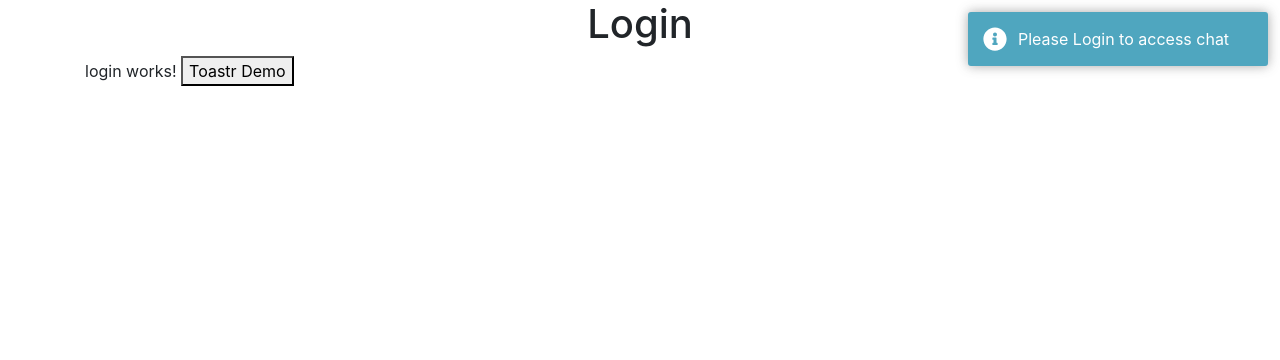
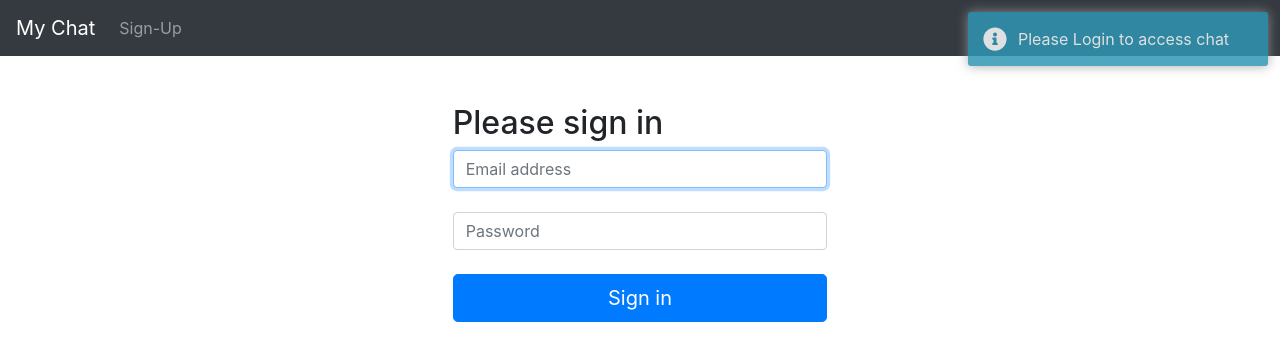
Before and after one commit to ashishpatelcs/Chat-Application, an Angular app: page / in a window 1280 px wide. Shown: the top 360 px of the page. Built offline with nearby package versions, Linux system fonts and the light colour scheme.

Commit message:
added login template

```diff
--- a/src/user/login/login.component.html
+++ b/src/user/login/login.component.html
@@ -1,8 +1,54 @@
-<div class="container">
-  <h1 style="text-align: center">Login</h1>
-  <p>
-    login works!
-    <button (click)="demo()">Toastr Demo</button>
-  </p>
+<nav class="navbar navbar-expand-md navbar-dark bg-dark">
+
+  <a class="navbar-brand" href="/">My Chat</a>
+
+  <button class="navbar-toggler" type="button" data-toggle="collapse" data-target="#navbarSupportedContent" aria-controls="navbarSupportedContent"
+    aria-expanded="false" aria-label="Toggle navigation">
+
+    <span class="navbar-toggler-icon"></span>
+
+  </button>
+
+  <div class="collapse navbar-collapse" id="navbarSupportedContent">
+
+    <ul class="navbar-nav">
+
+      <li class="nav-item">
+
+        <a class="nav-link" (click)="goToSignup()">Sign-Up</a>
+
+      </li>
+
+    </ul>
+
+  </div>
+
+</nav>
+
+<div class="row p-0 m-0">
+
+  <div class="col-sm"></div>
+
+  <div class="col-sm p-5">
+
+    <h2 class="form-signin-heading">Please sign in</h2>
+
+    <label for="inputEmail" class="sr-only">Email address</label>
+
+    <input type="email" id="inputEmail" class="form-control" [(ngModel)]="email" placeholder="Email address" required autofocus>
+
+    <br>
+
+    <label for="inputPassword" class="sr-only">Password</label>
+
+    <input type="password" id="inputPassword" class="form-control" [(ngModel)]="password" placeholder="Password" required>
+
+    <br>
+
+    <button class="btn btn-lg btn-primary btn-block" type="button" (click)="signIn()">Sign in</button>
+
+  </div>
+
+  <div class="col-sm"></div>
 
 </div>
--- a/src/user/login/login.component.ts
+++ b/src/user/login/login.component.ts
@@ -1,5 +1,6 @@
 import { Component, OnInit } from '@angular/core';
 import { ToastrService } from 'ngx-toastr';
+import { ActivatedRoute, Router } from '@angular/router';
 
 @Component({
   selector: 'app-login',
@@ -7,11 +8,21 @@ import { ToastrService } from 'ngx-toastr';
   styleUrls: ['./login.component.css']
 })
 export class LoginComponent implements OnInit {
+  public email: string;
+  public password: string;
 
-  constructor(private toastr: ToastrService) { }
+  constructor(private toastr: ToastrService, private router: Router) { }
 
   ngOnInit() {
     this.toastr.info('Please Login to access chat');
   }
 
+  goToSignup() {
+    this.router.navigate(['/signup']);
+  }
+
+  signIn() {
+    return 0;
+  }
+
 }
```
Also changed, not shown: src/app/app.service.ts (+8 -0 lines), src/user/user.module.ts (+4 -3 lines).
